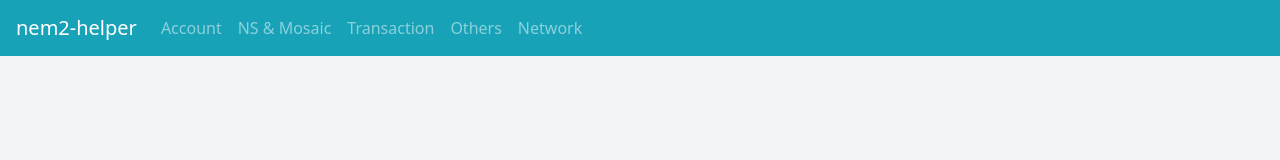
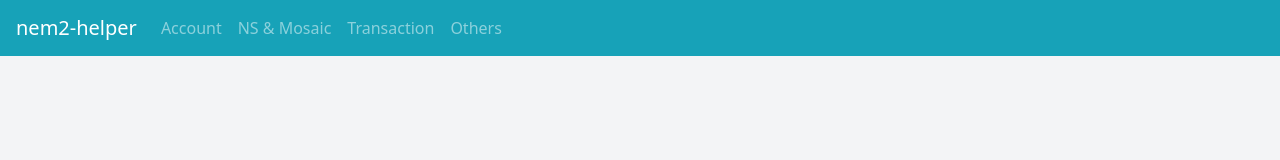
Before and after one commit to planethouki/nem2-helper-web, a Nuxt app: page / in a window 1280 px wide. Shown: the top 160 px of the page. Built offline with nearby package versions, Linux system fonts and the light colour scheme.

Commit message:
remove network page

```diff
--- a/layouts/default.vue
+++ b/layouts/default.vue
@@ -11,7 +11,6 @@
           <b-nav-item to="/nsmosaic">NS & Mosaic</b-nav-item>
           <b-nav-item to="/transaction">Transaction</b-nav-item>
           <b-nav-item to="/others">Others</b-nav-item>
-          <b-nav-item to="/network">Network</b-nav-item>
         </b-navbar-nav>
 
         <!-- Right aligned nav items -->
```
